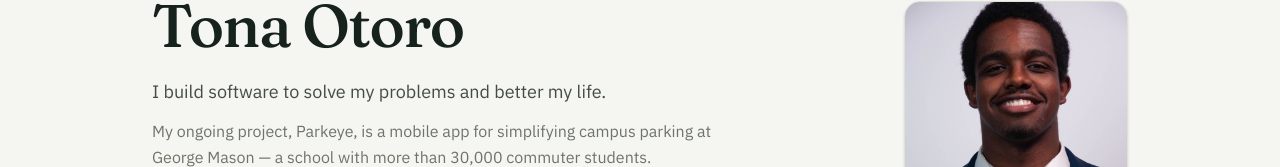
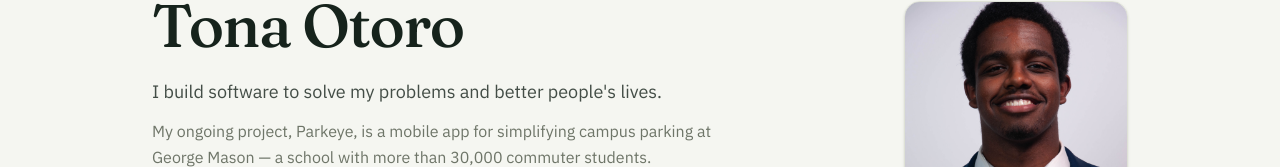
Before and after one commit to TonaO1/TonaO1.github.io, a Next.js app: page / in a window 1280 px wide. Shown: the part 195-362 px from the top of the page. Built offline with nearby package versions, Linux system fonts and the light colour scheme.

Commit message:
Tweak tagline: better people's lives, not just my own

```diff
--- a/src/data/site.ts
+++ b/src/data/site.ts
@@ -4,7 +4,7 @@ export const site = {
   name: "Tona Otoro",
   role: "Software Engineer",
   eyebrow: "software engineer · builder",
-  tagline: "I build software to solve my problems and better my life.",
+  tagline: "I build software to solve my problems and better people's lives.",
   intro:
     "My ongoing project, Parkeye, is a mobile app for simplifying campus parking at George Mason — a school with more than 30,000 commuter students.",
   introLink: { label: "parkeye.app", href: "https://www.parkeye.app/" },
```
